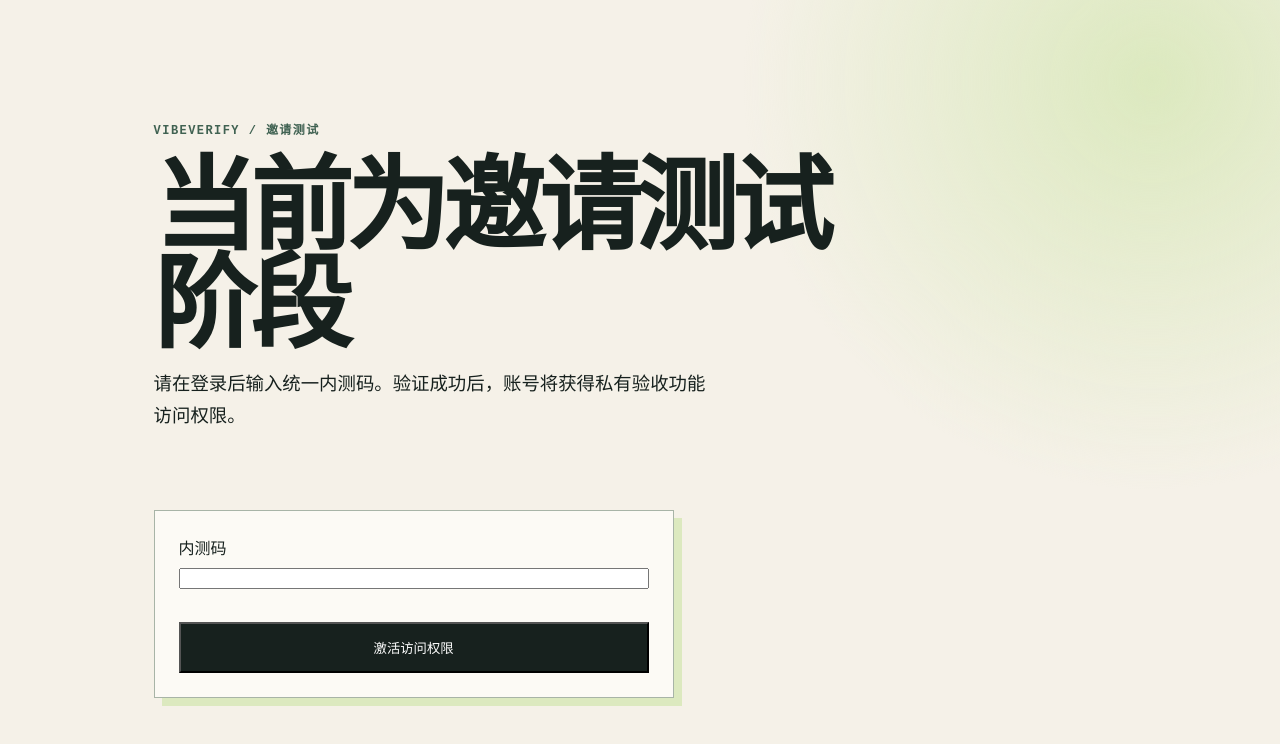
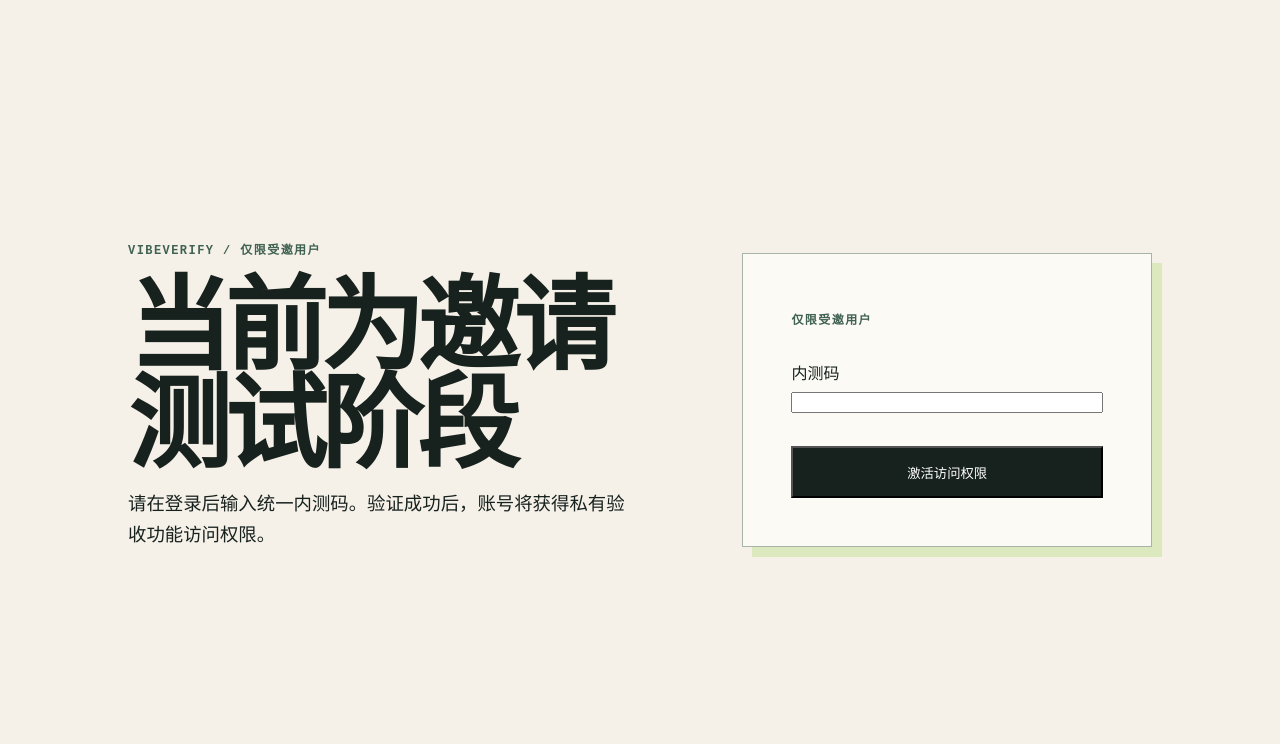
Before and after one commit to 904483446/dmys, a Next.js app in the folder apps/web/: page /access in a window 1280 px wide. Shown: the top 744 px of the page. Built offline with nearby package versions, Linux system fonts and the light colour scheme.

Commit message:
feat(web): improve auth entry experience

```diff
--- a/apps/web/src/app/styles.css
+++ b/apps/web/src/app/styles.css
@@ -18,6 +18,7 @@ body {
 .home-evidence { max-width: 1180px; margin: 0 auto; padding: clamp(2rem, 5vw, 5rem) 0 0; border-top: 1px solid #a8b4a7; }.home-evidence h2 { max-width: 18ch; font-size: clamp(1.8rem, 4vw, 3rem); }.home-evidence ol { display: grid; grid-template-columns: repeat(3, 1fr); gap: 1rem; padding: 0; list-style-position: inside; }
 @media (max-width: 760px) { .home-page { padding: 1.5rem; }.home-hero { grid-template-columns: 1fr; min-height: auto; }.home-copy h1 { font-size: clamp(3rem, 16vw, 4.7rem); }.home-evidence ol { grid-template-columns: 1fr; }.home-preview { box-shadow: 7px 7px 0 #dce9bf; } }
 @media (prefers-reduced-motion: reduce) { *, *::before, *::after { scroll-behavior: auto; } }
+.auth-page { min-height: 100vh; display: grid; grid-template-columns: minmax(0, 1fr) minmax(20rem, .8fr); gap: clamp(2rem, 8vw, 9rem); align-items: center; padding: clamp(2rem, 10vw, 9rem); background: #f5f1e8; }.auth-intro { max-width: 36rem; }.auth-panel { display: grid; gap: 1.2rem; padding: clamp(1.5rem, 4vw, 3rem); border: 1px solid #a8b4a7; background: #fcfaf5; box-shadow: 10px 10px 0 #dce9bf; }.auth-panel .demo { margin-top: 0; max-width: none; box-shadow: none; border: 0; padding: 0; }@media (max-width: 760px) { .auth-page { grid-template-columns: 1fr; padding: 1.5rem; }.auth-panel { box-shadow: 7px 7px 0 #dce9bf; } }
 .shell {
   min-height: 100vh;
   padding: 14vh max(2rem, 12vw);
--- a/apps/web/src/features/access/access-page-content.tsx
+++ b/apps/web/src/features/access/access-page-content.tsx
@@ -2,13 +2,13 @@ import type { ReactNode } from 'react';
 
 export function AccessPageContent({ children }: Readonly<{ children: ReactNode }>) {
   return (
-    <main className="shell">
-      <p className="eyebrow">VibeVerify / 邀请测试</p>
+    <main className="auth-page access-layout">
+      <section className="auth-intro"><p className="eyebrow">VibeVerify / 仅限受邀用户</p>
       <h1>当前为邀请测试阶段</h1>
       <p className="intro">
         请在登录后输入统一内测码。验证成功后，账号将获得私有验收功能访问权限。
-      </p>
-      {children}
+      </p></section>
+      <section className="auth-panel"><p className="eyebrow">仅限受邀用户</p>{children}</section>
     </main>
   );
 }
```
Also changed, not shown: apps/web/src/app/login/page.tsx (+3 -5 lines), 2 other files (tests, documents, lock files or other folders).
